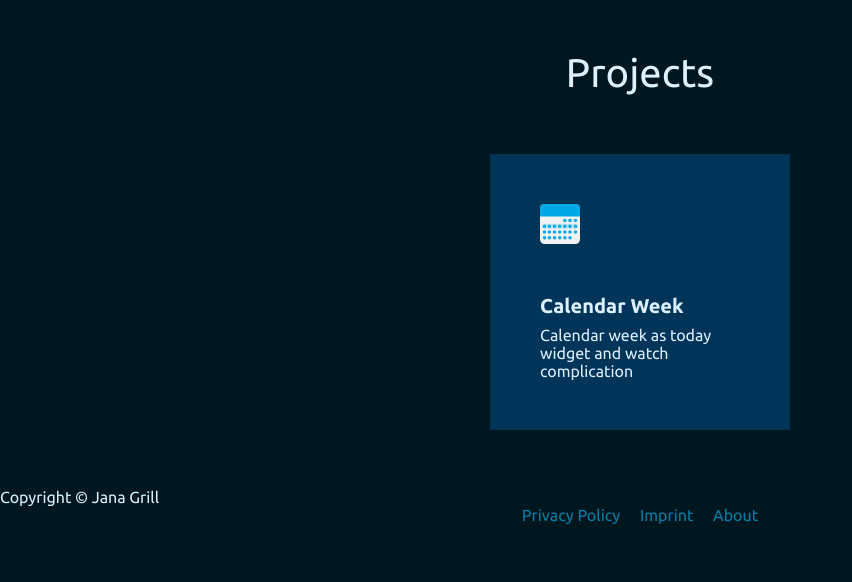
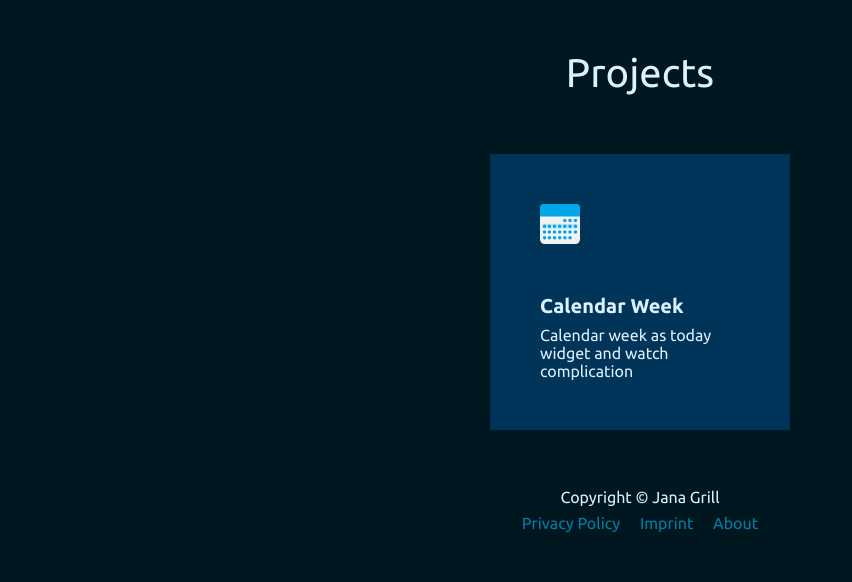
Before and after one commit to janagrill/janagrill.github.io, a Jekyll site: the page built from index.markdown, in a window 1280 px wide. Shown: the part 630-1212 px from the top of the page, without its empty margins (0-852 px from the left). Built offline with Jekyll 4.4.1, drawn with Linux system fonts in a browser that asks for light colours.

Commit message:
Style copyright

```diff
--- a/_sass/footer.scss
+++ b/_sass/footer.scss
@@ -1,5 +1,10 @@
 .footer {
 	margin: $spacing-large 0;
+
+	&__copyright {
+		text-align: center;
+		margin-bottom: $spacing-default;
+	}
 
 	&__links {
 		text-align: center;
```
